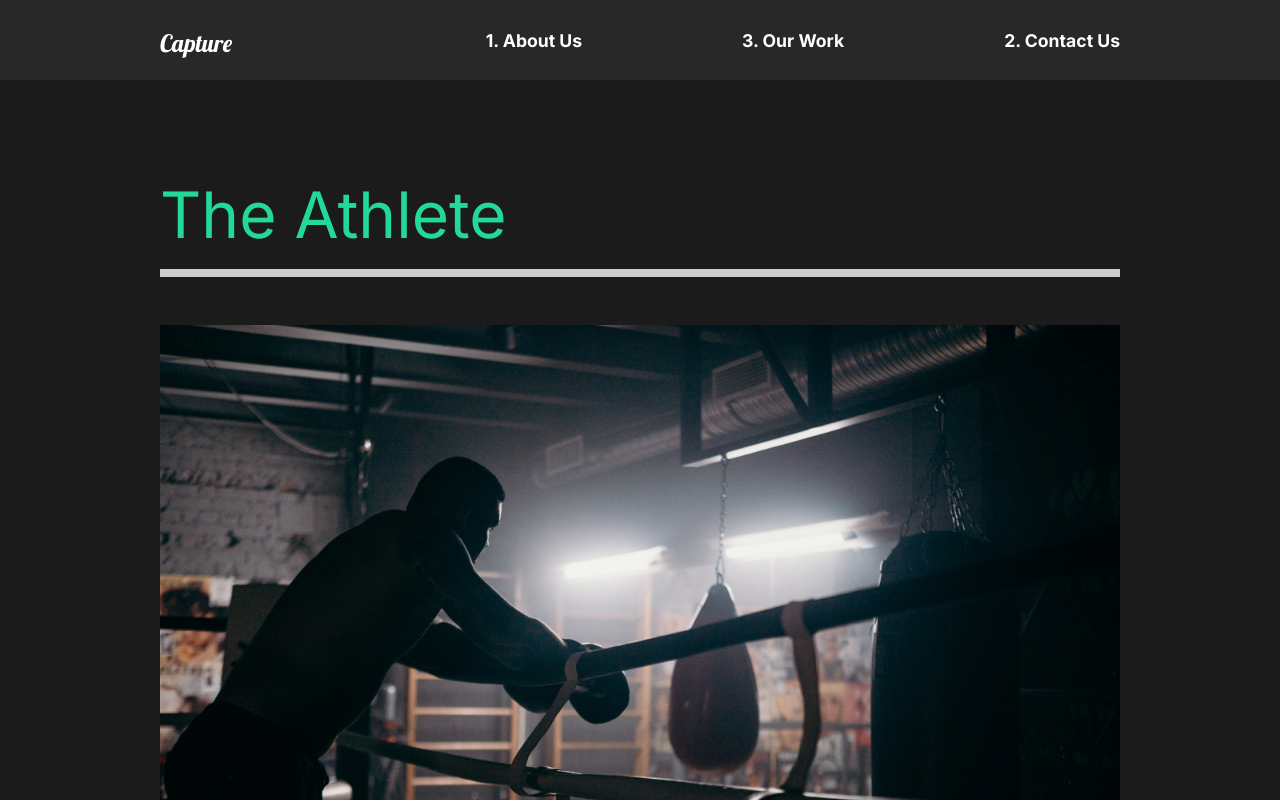
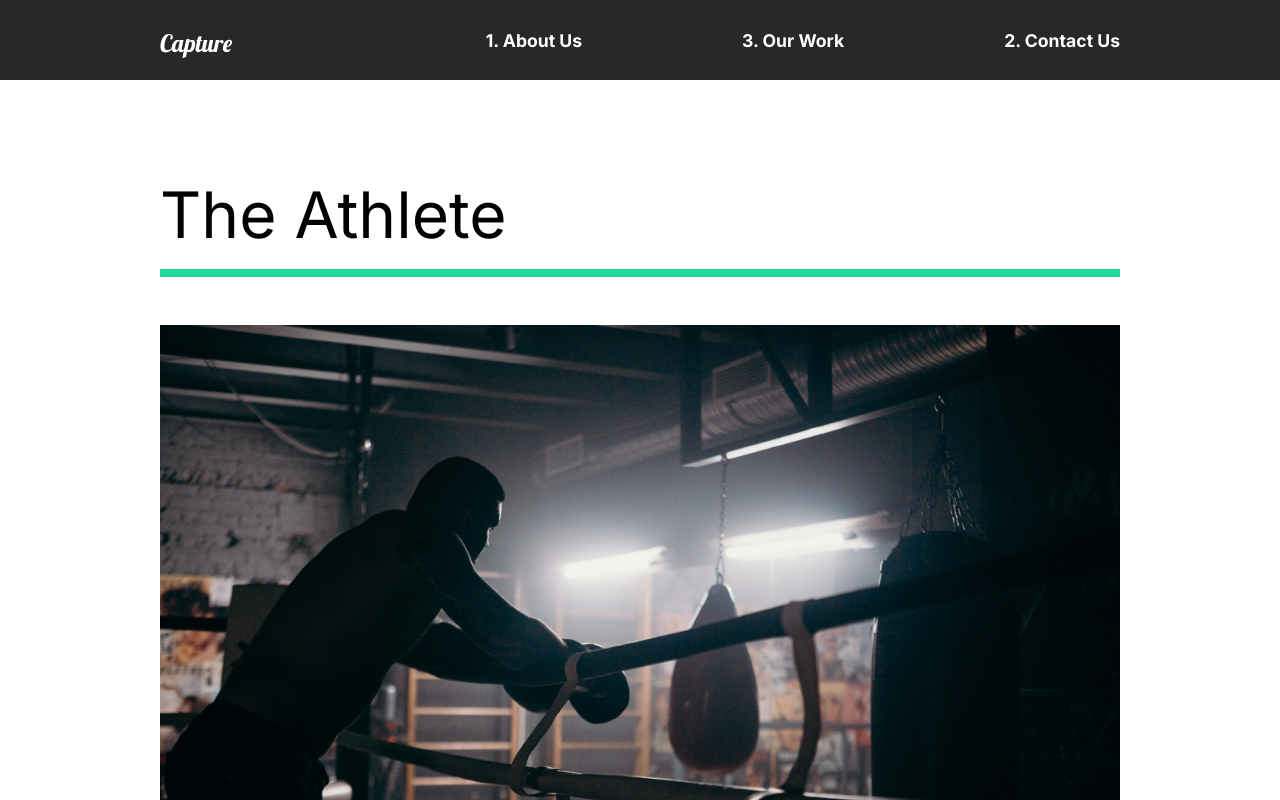
Before and after one commit to durjoy52/capture-build, a React (Create React App) app: page /work in a window 1280 px wide. Shown: the top 800 px of the page. Built offline with nearby package versions, Linux system fonts and the light colour scheme.

Commit message:
pagetransition

```diff
--- a/src/App.js
+++ b/src/App.js
@@ -1,4 +1,5 @@
-import { Route, Routes } from "react-router-dom";
+import { AnimatePresence } from "framer-motion";
+import { Route, Routes, useLocation } from "react-router-dom";
 import GlobalStyle from "./components/GlobalStyle";
 import Nav from "./components/Nav";
 import AboutUs from './pages/AboutUs';
@@ -8,16 +9,19 @@
 
 
 function App() {
+  const location = useLocation()
   return (
     <div className="App">
       <GlobalStyle/>
       <Nav/>
-      <Routes>
+      <AnimatePresence exitBeforeEnter>
+      <Routes location={location} key={location.pathname}>
         <Route path="/" element={<AboutUs/>}/>
         <Route path="/work" element={<OurWork/>}/>
         <Route path="/work/:id" element={<MovieDetail/>}/>
         <Route path="/contact" element={<ContactUs/>}/>
       </Routes>
+      </AnimatePresence>
     </div>
   );
 }
--- /dev/null
+++ b/src/animation.js
@@ -0,0 +1,74 @@
+export const pageAnimation = {
+    hidden:{
+        opacity: 0,
+        y:300
+    },
+    show:{
+        opacity:1,
+        y:0,
+        transition:{
+            duration:0.5,
+            when:"beforeChildren",
+            staggerChildren:0.25
+        }
+    },
+    exit:{
+        opacity:0,
+        transition:{
+            duration:0.50,
+        }
+
+    }
+}
+
+export const titleAnim = {
+    show:{
+        y:0,
+        transition:{
+            duration: .50,
+            ease:"easeOut"
+        }
+    },
+    hidden:{
+        y:200
+    }
+}
+
+export const fade = {
+    hidden:{opacity:0},
+    show:{
+        opacity:1,
+        transition:{duration:.75 }
+    }
+}
+
+export const photoAnim = {
+    hidden:{opacity:0,scale:1.50},
+    show:{
+        opacity:1,
+        scale:1,
+        transition:{duration:.75,ease:"easeOut"}
+    }
+}
+
+export const lineAnim = {
+    hidden:{width:'0%'},
+    show:{
+        width:'100%',
+        transition:{duration:1}
+    }
+}
+
+export const slider = {
+    hidden:{x:'-130%',skew:'45deg'},
+    show:{
+        x:'100%',
+        skew:'0deg',
+        transition: {ease:'easeOut',duration:1}
+    }
+}
+
+export const sliderContainer = {
+    hidden:{opacity:1},
+    show:{opacity:1,transition:{staggerChildren:0.15,ease:'easeOut'}}
+}
--- /dev/null
+++ b/src/components/Toggle.js
@@ -0,0 +1,15 @@
+import { motion } from 'framer-motion';
+import React, { useState } from "react";
+
+const Toggle = ({ children ,title}) => {
+  const [faqToggle, setFaqToggle] = useState(true);
+  return (
+    <motion.div layout className='question' onClick={() => setFaqToggle(!faqToggle)}>
+        <motion.h4 layout>{title}</motion.h4>
+        {faqToggle && children}
+    <div className="faq-line"></div>
+    </motion.div>
+  );
+};
+
+export default Toggle;
--- /dev/null
+++ b/src/components/Wave.js
@@ -0,0 +1,31 @@
+import { motion } from "framer-motion";
+import React from "react";
+import styled from "styled-components";
+
+const Wave = () => {
+  return (
+    <WaveSvg
+      viewBox="0 0 1440 363"
+      fill="none"
+      xmlns="http://www.w3.org/2000/svg"
+    >
+      <motion.path
+        initial={{ pathLength: 0, pathOffset: 1 }}
+        animate={{pathLength:1,pathOffset:0}}
+        transition={{duration:1 }}
+        d="M1440 27.4774C1352.73 19.8184 1122.41 49.0556 899.331 227.276C620.48 450.052 354.282 355.647 170.328 185.318C23.165 49.0556 -4.21721 8.32998 0.487081 5"
+        stroke="#D96ED4"
+        strokeOpacity="0.5"
+        strokeWidth="10"
+      />
+    </WaveSvg>
+  );
+};
+
+const WaveSvg = styled.svg`
+  position: absolute;
+  left: 0;
+  z-index: 1;
+`;
+
+export default Wave;
--- a/src/pages/AboutUs.js
+++ b/src/pages/AboutUs.js
@@ -1,15 +1,17 @@
+import { motion } from 'framer-motion';
 import React from 'react';
+import { pageAnimation } from '../animation';
 import AboutSection from '../components/AboutSection';
 import FaqSection from '../components/FaqSection';
 import ServicesSection from '../components/ServicesSection';
 
 const AboutUs = () => {
     return (
-        <div>
+        <motion.div exit="exit" variants={pageAnimation} initial="hidden" animate="show">
             <AboutSection/>
             <ServicesSection/>
             <FaqSection/>
-        </div>
+        </motion.div>
     );
 };
 
--- a/src/pages/ContactUs.js
+++ b/src/pages/ContactUs.js
@@ -1,12 +1,14 @@
+import { motion } from 'framer-motion';
 import React from 'react';
+import { pageAnimation } from '../animation';
 
 const ContactUs = () => {
     return (
-        <div>
+        <motion.div exit="exit" variants={pageAnimation} initial="hidden" animate="show">
             <h1>
                 Contact Us
             </h1>
-        </div>
+        </motion.div>
     );
 };
 
--- a/src/pages/MovieDetail.js
+++ b/src/pages/MovieDetail.js
@@ -1,6 +1,8 @@
+import { motion } from 'framer-motion';
 import React, { useEffect, useState } from "react";
 import { useLocation } from "react-router-dom";
 import styled from "styled-components";
+import { pageAnimation } from "../animation";
 import { MovieState } from "../movieState";
 const MovieDetail = () => {
   const location = useLocation();
@@ -15,7 +17,7 @@
   return (
     <>
       {movies && (
-        <Details>
+        <Details exit="exit" variants={pageAnimation} initial="hidden" animate="show">
           <HeadLine>
             <h2>{movie?.title}</h2>
             <img src={movie?.mainImg} alt="" />
@@ -44,7 +46,7 @@
     )
 }
 
-const Details = styled.div`
+const Details = styled(motion.div)`
   color: white;
 `;
 const HeadLine = styled.div`
--- a/src/pages/OurWork.js
+++ b/src/pages/OurWork.js
@@ -1,19 +1,29 @@
 import React from "react";
 // Images
+import { motion } from "framer-motion";
 import { Link } from "react-router-dom";
 import styled from "styled-components";
+import { fade, lineAnim, pageAnimation, photoAnim, slider, sliderContainer } from "../animation";
 import athlete from "../img/athlete-small.png";
 import goodtimes from "../img/goodtimes-small.png";
 import theracer from "../img/theracer-small.png";
 
 const OurWork = () => {
   return (
-    <Work>
+    <Work exit="exit" variants={pageAnimation} initial="hidden" animate="show">
+      <motion.div variants={sliderContainer}>
+      <Frame1 variants={slider}/>
+      <Frame2 variants={slider}/>
+      <Frame3 variants={slider}/>
+      <Frame4 variants={slider}/>
+      </motion.div>
       <Movie>
-            <h2>The Athlete</h2>
-            <div className="line"></div>
+        <motion.h2 variants={fade}>The Athlete</motion.h2>
+        <motion.div variants={lineAnim} className="line"></motion.div>
         <Link to="/work/the-athlete">
-            <img src={athlete} alt="athlete" />
+          <Hide>
+            <motion.img variants={photoAnim} src={athlete} alt="athlete" />
+          </Hide>
         </Link>
       </Movie>
       <Movie>
@@ -34,30 +44,48 @@
   );
 };
 
-const Work = styled.div`
+const Work = styled(motion.div)`
   min-height: 100vh;
   padding: 5rem 10rem;
   overflow: hidden;
-h2{
+  background: #fff;
+  h2 {
     padding: 1rem 0rem;
   }
-`
+`;
 const Movie = styled.div`
   padding-bottom: 10rem;
-h2{
-    color: #23d997;
-}
-.line{
-    height: .5rem;
-    background: #cccccc;
+  .line {
+    height: 0.5rem;
+    background: #23d997;
     margin-bottom: 3rem;
   }
-img{
+  img {
     width: 100%;
     height: 70vh;
     object-fit: cover;
   }
+`;
+const Hide = styled.div`
+  overflow: hidden;
+`;
+
+const Frame1 = styled(motion.div)`
+position: fixed;
+left: 0;
+top: 10%;
+width: 100%;
+height: 100vh;
+background: #fffebf;
+z-index: 2;
 `
-
-
+const Frame2 = styled(Frame1)`
+background: #ff8efb;
+`
+const Frame3 = styled(Frame1)`
+background: #8ed2ff;
+`
+const Frame4 = styled(Frame1)`
+background: #8effa0;
+`
 export default OurWork;
--- a/src/styles.js
+++ b/src/styles.js
@@ -10,6 +10,7 @@
 `;
 
 export const Description = styled.div`
+z-index: 2;
   flex: 1;
   padding-right: 5rem;
 
@@ -18,6 +19,7 @@
   }
 `;
 export const Image = styled.div`
+z-index: 2;
   flex: 1;
   overflow: hidden;
   img {
```
Also changed, not shown: src/components/AboutSection.js (+16 -11 lines), src/components/FaqSection.js (+42 -31 lines), src/components/ServicesSection.js (+8 -8 lines). Lines whose indentation alone changed are shown as unchanged.
